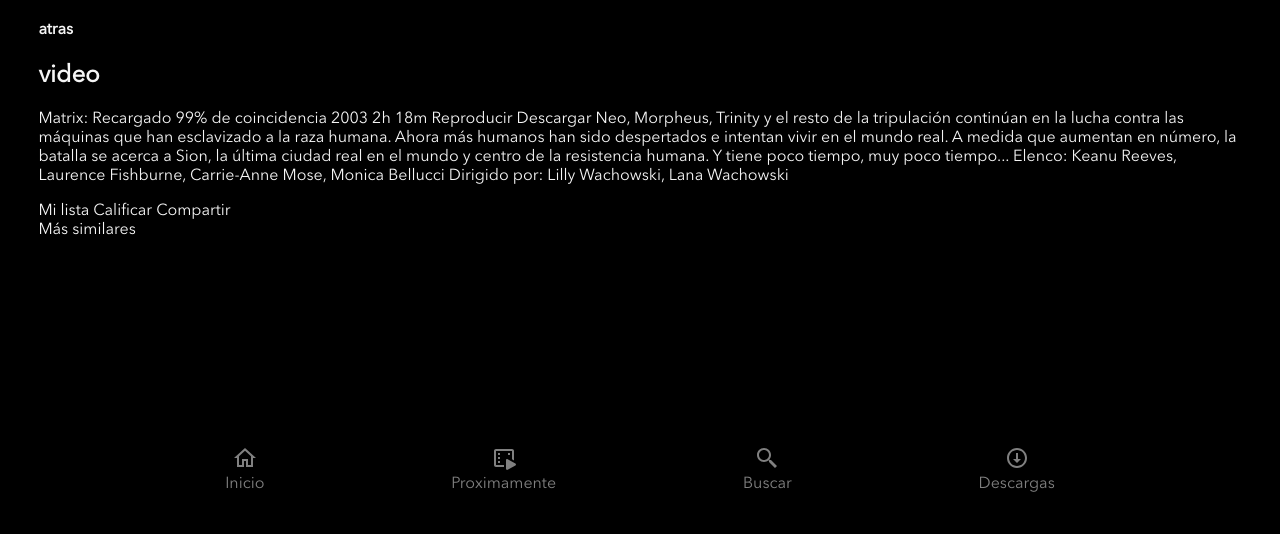
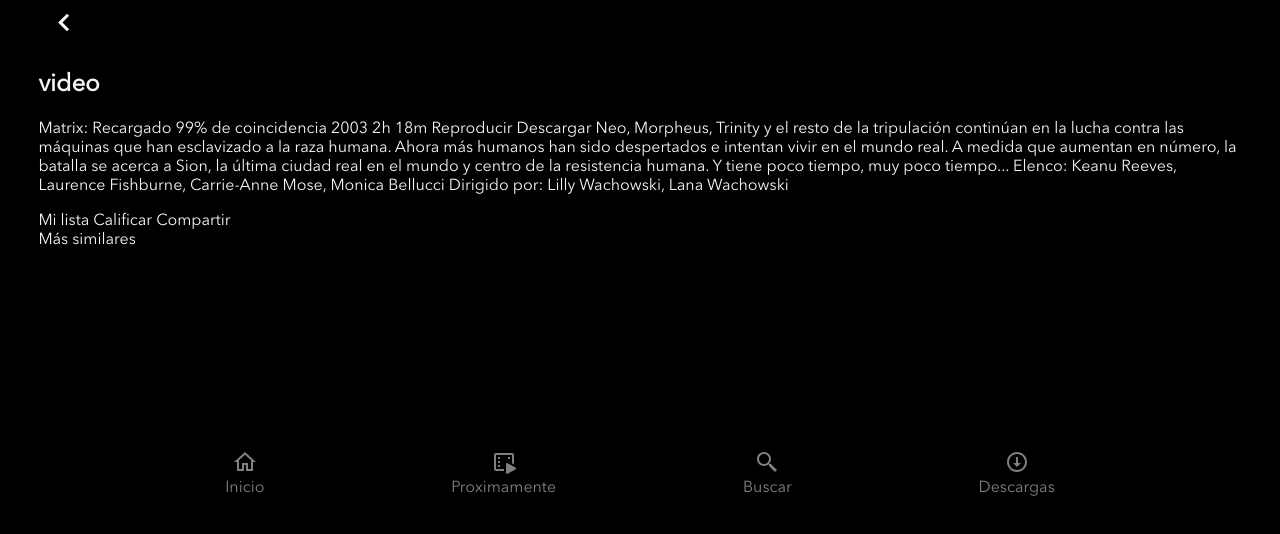
Before and after one commit to CrgioPeca88/netflix-clone-vanilla, a website: page src/modules/detail/index.html in a window 1280 px wide. Drawn offline with Linux system fonts and the light colour scheme.

Commit message:
[FEATURE] Header added into detail page - deatil.css added - detail/index.html adjusted

```diff
--- a/src/modules/detail/detail.css
+++ b/src/modules/detail/detail.css
@@ -23,6 +23,23 @@
   padding: 0 3%;
 }
 
+.header {
+  padding: 5px 10px;
+}
+
+.header svg {
+  width: 35px;
+  height: 35px;
+}
+
+.header path {
+  fill: whitesmoke;
+}
+
+.header:hover path {
+  fill: #ab2e1c;
+}
+
 .footer {
   position: sticky;
   bottom: 0;
@@ -36,7 +53,8 @@
   justify-content: space-evenly;
   align-items: center;
   list-style: none;
-  padding: 0;
+  padding: 10px 0px;
+  margin: 0;
 }
 
 .footer .footer-list .footer-button a {
--- a/src/modules/detail/index.html
+++ b/src/modules/detail/index.html
@@ -10,7 +10,11 @@
 <body>
   <main class="main-container">
     <header class="header fadeInDown">
-      <h4>atras</h4>
+      <a href="#">
+        <svg viewBox="0 0 24 24" fill="none" xmlns="http://www.w3.org/2000/svg">
+          <path d="M13 5.92969L6.92969 12L13 18.0703L14.5 16.5703L9.92969 12L14.5 7.42969L13 5.92969Z"/>
+        </svg>
+      </a>
     </header>
     <section class="movie-trailer">
       <h1>video</h1>
--- a/src/modules/shared/constants.js
+++ b/src/modules/shared/constants.js
@@ -1,8 +1,8 @@
 'use strict';
 
 function Constants() {
-  //this.localEnvironment = 'http://localhost:8080'
-  this.localEnvironment = 'https://crgiopeca88.github.io/netflix-clone-vanilla'
+  this.localEnvironment = 'http://localhost:8080'
+  //this.localEnvironment = 'https://crgiopeca88.github.io/netflix-clone-vanilla'
 
   const getLocalEnvironment = () => { return this.localEnvironment; };
 
```
